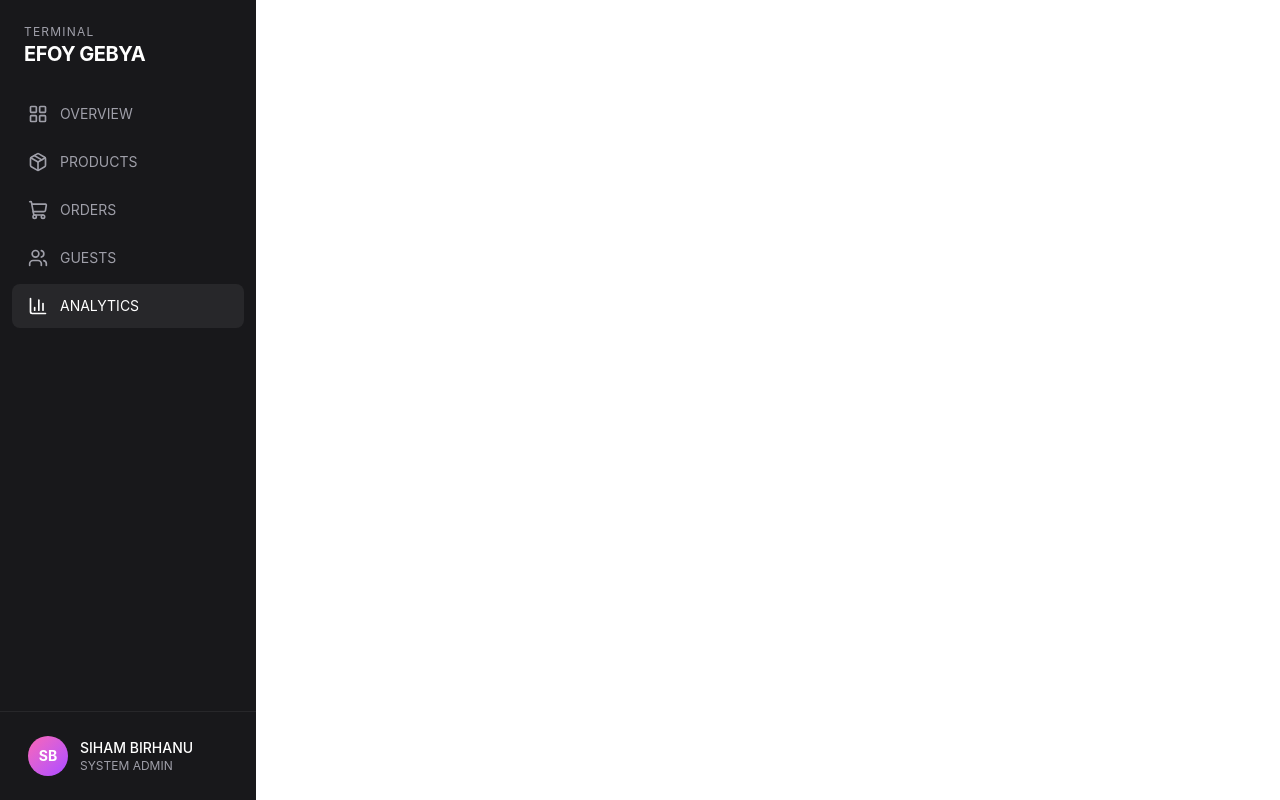
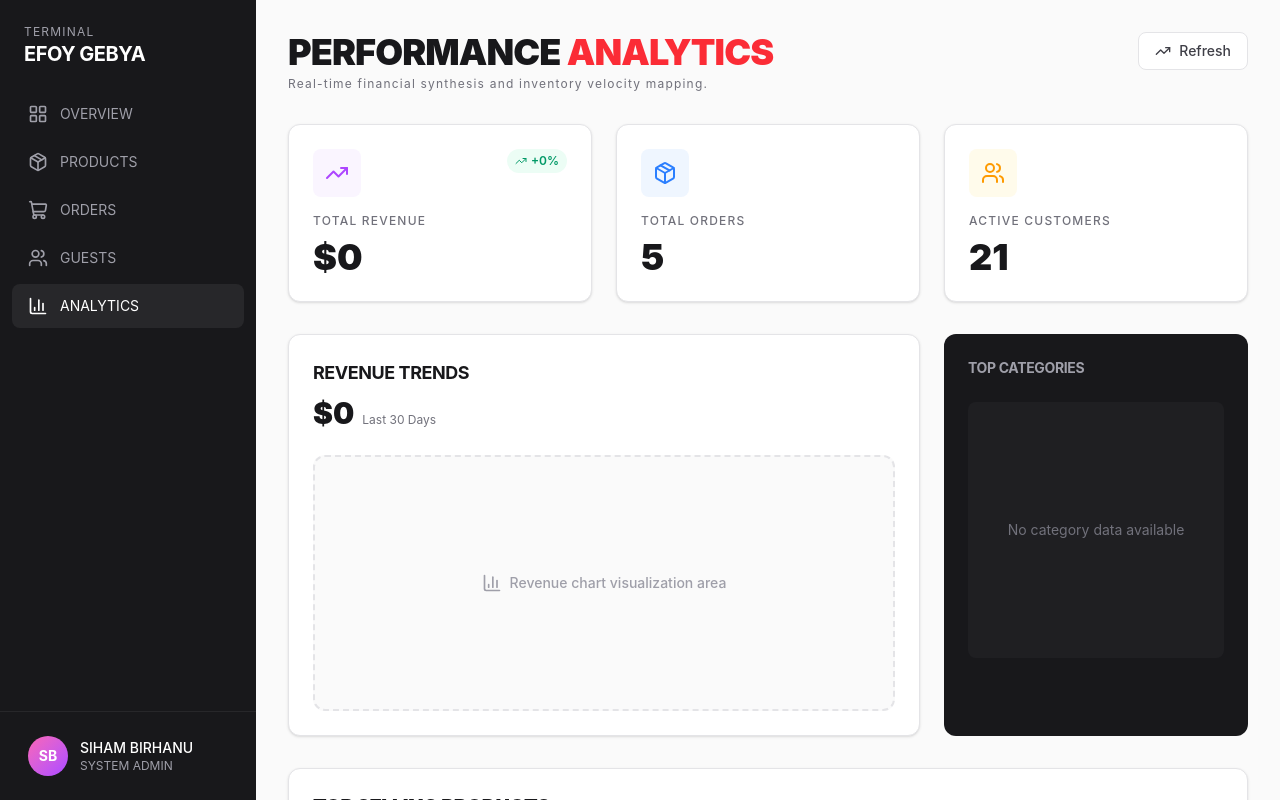
Before and after one commit to hawi3075/group-project, a React (Vite) app in the folder project/e-shop/e-shop-frontend/: page /admin in a window 1280 px wide. Both pictures are taken after a click on the button "ANALYTICS". Shown: the top 800 px of the page. Built offline with nearby package versions, Linux system fonts and the light colour scheme.

Commit message:
Added admin analytics page

```diff
--- a/project/e-shop/e-shop-frontend/src/components/AdminLayout.tsx
+++ b/project/e-shop/e-shop-frontend/src/components/AdminLayout.tsx
@@ -4,6 +4,7 @@ import { OverviewPage } from "./admin/overview";
 import { ProductsPage } from "./admin/ProductPage";
 import { OrdersPage } from "./admin/OrdersPage";
 import { GuestsPage } from "./admin/GuestsPage";
+import { AnalyticsPage } from "./admin/AnalyticsPage";
 
 const AdminLayout: React.FC = () => {
   const [activeItem, setActiveItem] = useState("overview");
@@ -19,7 +20,7 @@ const AdminLayout: React.FC = () => {
       case "guests":
         return <GuestsPage/>;
       case "analytics":
-        return <div className="p-8 text-white text-2xl">Analytics Page</div>;
+        return <AnalyticsPage/>;
       default:
         return <OverviewPage />;
     }
--- /dev/null
+++ b/project/e-shop/e-shop-frontend/src/components/admin/AnalyticsPage.tsx
@@ -0,0 +1,100 @@
+// AnalyticsPage.tsx
+import { TrendingUp, Package, Users, BarChart3 } from "lucide-react"
+
+export function AnalyticsPage() {
+  return (
+    <main className="flex-1 p-8 bg-zinc-50 min-h-screen">
+      <div className="mb-8 flex items-start justify-between">
+        <div>
+          <h1 className="text-4xl font-black tracking-tight text-zinc-900">
+            PERFORMANCE <span className="text-red-500">ANALYTICS</span>
+          </h1>
+          <p className="mt-1 text-xs tracking-widest text-zinc-500">
+            Real-time financial synthesis and inventory velocity mapping.
+          </p>
+        </div>
+        <button className="flex items-center gap-2 rounded-lg border border-zinc-200 bg-white px-4 py-2 text-sm font-medium text-zinc-700 transition-colors hover:bg-zinc-50">
+          <TrendingUp className="h-4 w-4" />
+          Refresh
+        </button>
+      </div>
+
+      {/* Stats Cards */}
+      <div className="mb-8 grid gap-6 md:grid-cols-3">
+        <div className="rounded-xl bg-white p-6 shadow-sm border border-zinc-200">
+          <div className="flex items-start justify-between">
+            <div className="flex h-12 w-12 items-center justify-center rounded-lg bg-purple-50">
+              <TrendingUp className="h-6 w-6 text-purple-500" />
+            </div>
+            <span className="inline-flex items-center gap-1 rounded-full bg-emerald-50 px-2 py-1 text-xs font-semibold text-emerald-600">
+              <TrendingUp className="h-3 w-3" />
+              +0%
+            </span>
+          </div>
+          <div className="mt-4">
+            <p className="text-xs font-medium tracking-widest text-zinc-500">TOTAL REVENUE</p>
+            <p className="mt-2 text-4xl font-black text-zinc-900">$0</p>
+          </div>
+        </div>
+
+        <div className="rounded-xl bg-white p-6 shadow-sm border border-zinc-200">
+          <div className="flex h-12 w-12 items-center justify-center rounded-lg bg-blue-50">
+            <Package className="h-6 w-6 text-blue-500" />
+          </div>
+          <div className="mt-4">
+            <p className="text-xs font-medium tracking-widest text-zinc-500">TOTAL ORDERS</p>
+            <p className="mt-2 text-4xl font-black text-zinc-900">5</p>
+          </div>
+        </div>
+
+        <div className="rounded-xl bg-white p-6 shadow-sm border border-zinc-200">
+          <div className="flex h-12 w-12 items-center justify-center rounded-lg bg-amber-50">
+            <Users className="h-6 w-6 text-amber-500" />
+          </div>
+          <div className="mt-4">
+            <p className="text-xs font-medium tracking-widest text-zinc-500">ACTIVE CUSTOMERS</p>
+            <p className="mt-2 text-4xl font-black text-zinc-900">21</p>
+          </div>
+        </div>
+      </div>
+
+      {/* Main Content Grid */}
+      <div className="grid gap-6 lg:grid-cols-3">
+        {/* Revenue Trends */}
+        <div className="rounded-xl bg-white p-6 shadow-sm border border-zinc-200 lg:col-span-2">
+          <div className="mb-6">
+            <h2 className="text-lg font-bold tracking-tight text-zinc-900">REVENUE TRENDS</h2>
+            <div className="mt-2 flex items-baseline gap-2">
+              <span className="text-3xl font-black text-zinc-900">$0</span>
+              <span className="text-xs text-zinc-500">Last 30 Days</span>
+            </div>
+          </div>
+
+          {/* Chart Placeholder */}
+          <div className="flex h-64 items-center justify-center rounded-xl border-2 border-dashed border-zinc-200 bg-zinc-50">
+            <div className="flex items-center gap-2 text-zinc-400">
+              <BarChart3 className="h-5 w-5" />
+              <span className="text-sm font-medium">Revenue chart visualization area</span>
+            </div>
+          </div>
+        </div>
+
+        {/* Top Categories */}
+        <div className="rounded-xl bg-zinc-900 p-6 text-white">
+          <h2 className="text-sm font-bold tracking-tight text-zinc-400">TOP CATEGORIES</h2>
+          <div className="mt-6 flex h-64 flex-col items-center justify-center rounded-lg bg-zinc-800/50">
+            <p className="text-sm text-zinc-500">No category data available</p>
+          </div>
+        </div>
+      </div>
+
+      {/* Top Selling Products */}
+      <div className="mt-8 rounded-xl bg-white p-6 shadow-sm border border-zinc-200">
+        <h2 className="text-xl font-black tracking-tight text-zinc-900">TOP SELLING PRODUCTS</h2>
+        <div className="mt-6 flex h-32 items-center justify-center rounded-xl border-2 border-dashed border-zinc-200 bg-zinc-50">
+          <p className="text-sm text-zinc-400">No product data available</p>
+        </div>
+      </div>
+    </main>
+  )
+}
```
